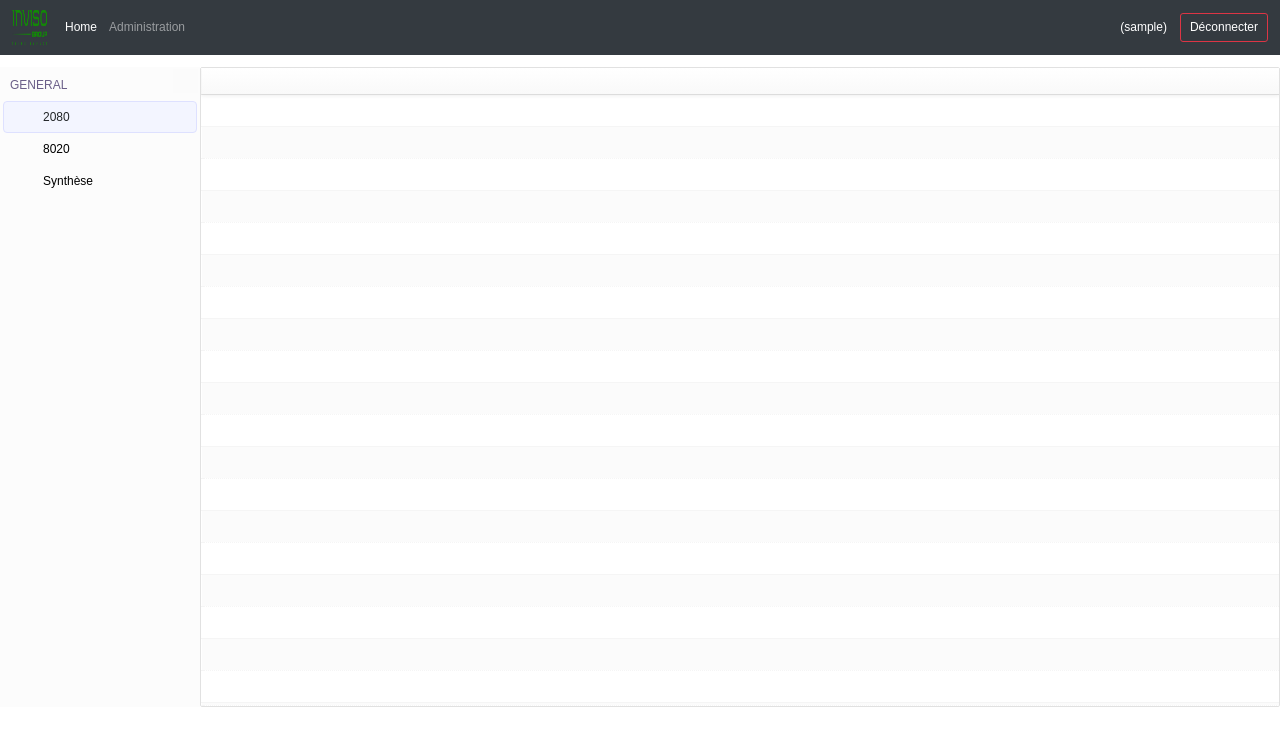
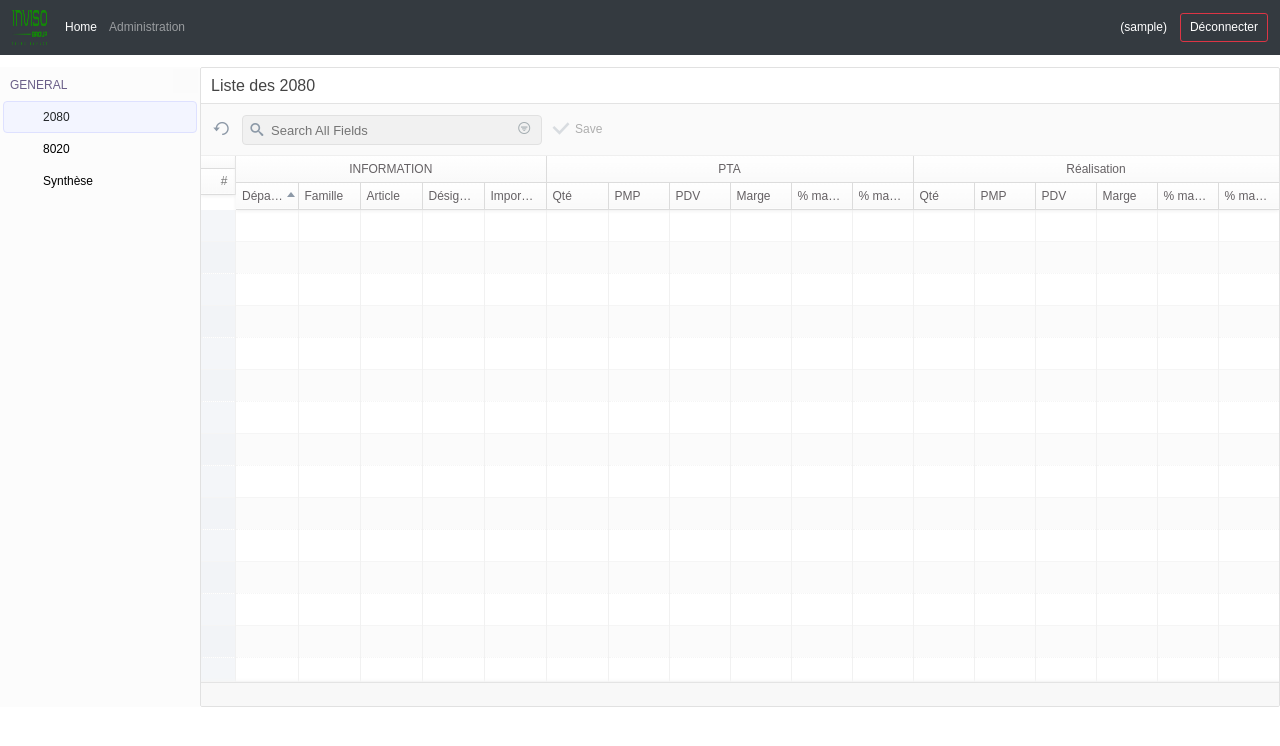
Before and after one commit to Group-ITDevSuccess/Power-BI-Agrivet, a Django app: page / in a window 1280 px wide. Shown: the top 746 px of the page. Run offline with Django 5.2, Linux system fonts and the light colour scheme; the visitor is signed in with stand-in values (Sample User, id 1); some libraries are stand-ins or nearby versions.

Commit message:
Mise en place des champs

```diff
--- a/apps/home/templates/home/index.html
+++ b/apps/home/templates/home/index.html
@@ -37,15 +37,15 @@
                             {id: 'grid8020', text: '8020', icon: 'fas fa-list-alt'},
                             {id: 'html', text: 'Synthèse', icon: 'fas fa-list-alt'},
                         ],
-                        onCollapse(event){
+                        onCollapse(event) {
                             event.preventDefault()
                         }
                     }
                 ],
-                onFlat(event){
+                onFlat(event) {
                     layout.sizeTo('left', (event.detail.goFlat ? 35 : 200), true)
                 },
-                onClick(event){
+                onClick(event) {
                     switch (event.target) {
                         case 'grid2080':
                             layout.html('main', grid2080)
@@ -62,8 +62,53 @@
             },
             grid2080: {
                 name: 'grid2080',
+                box: '#grid2080',
+                url: '',
+                method: 'GET',
+                header: 'Liste des 2080',
+                sortData: [{field: 'departement', direction: 'asc'}],
+                show: {
+                    header: true,
+                    footer: true,
+                    toolbar: true,
+                    toolbarSave: true,
+                    lineNumbers: true
+                },
+                searches: [
+                    {type: 'text', field: 'departement', label: 'Département'},
+                    {type: 'text', field: 'famille', label: 'Famille'},
+                    {type: 'text', field: 'article', label: 'Article'},
+                    {type: 'text', field: 'designation', label: 'Désignation'},
+                ],
+                onExpand(event) {
+                    query('#' + event.detail.box_id).html('<div style="padding: 10px; height: 100px">Expanded content</div>')
+                },
+                columnGroups: [
+                    {#{text: '', master: true},#}
+                    {text: 'INFORMATION', span: 5},
+                    {text: 'PTA', span: 6},
+                    {text: 'Réalisation ', span: 6}
+                ],
                 columns: [
-                    {field: ''}
+                    {field: 'departement', text: 'Département', sortable: true, resizable: true},
+                    {field: 'famille', text: 'Famille', sortable: true, resizable: true},
+                    {field: 'article', text: 'Article', sortable: true, resizable: true},
+                    {field: 'designation', text: 'Désignation', sortable: true, resizable: true},
+                    {field: 'type', text: 'Import / Local',attr: 'align=center', sortable: true, resizable: true},
+
+                    {field: 'qte_pta', text: 'Qté'},
+                    {field: 'pmp_pta', text: 'PMP'},
+                    {field: 'pdv_pta', text: 'PDV'},
+                    {field: 'marge_pta', text: 'Marge'},
+                    {field: 'pourcentage_marge_pta', text: '% marge'},
+                    {field: 'ca_ht_pta', text: '% marge'},
+
+                    {field: 'qte_realisation', text: 'Qté'},
+                    {field: 'pmp_realisation', text: 'PMP'},
+                    {field: 'pdv_realisation', text: 'PDV'},
+                    {field: 'marge_realisation', text: 'Marge'},
+                    {field: 'pourcentage_marge_realisation', text: '% marge'},
+                    {field: 'ca_ht_realisation', text: '% marge'},
                 ]
             },
             grid8020: {
```
Also changed, not shown: 1 other file.
